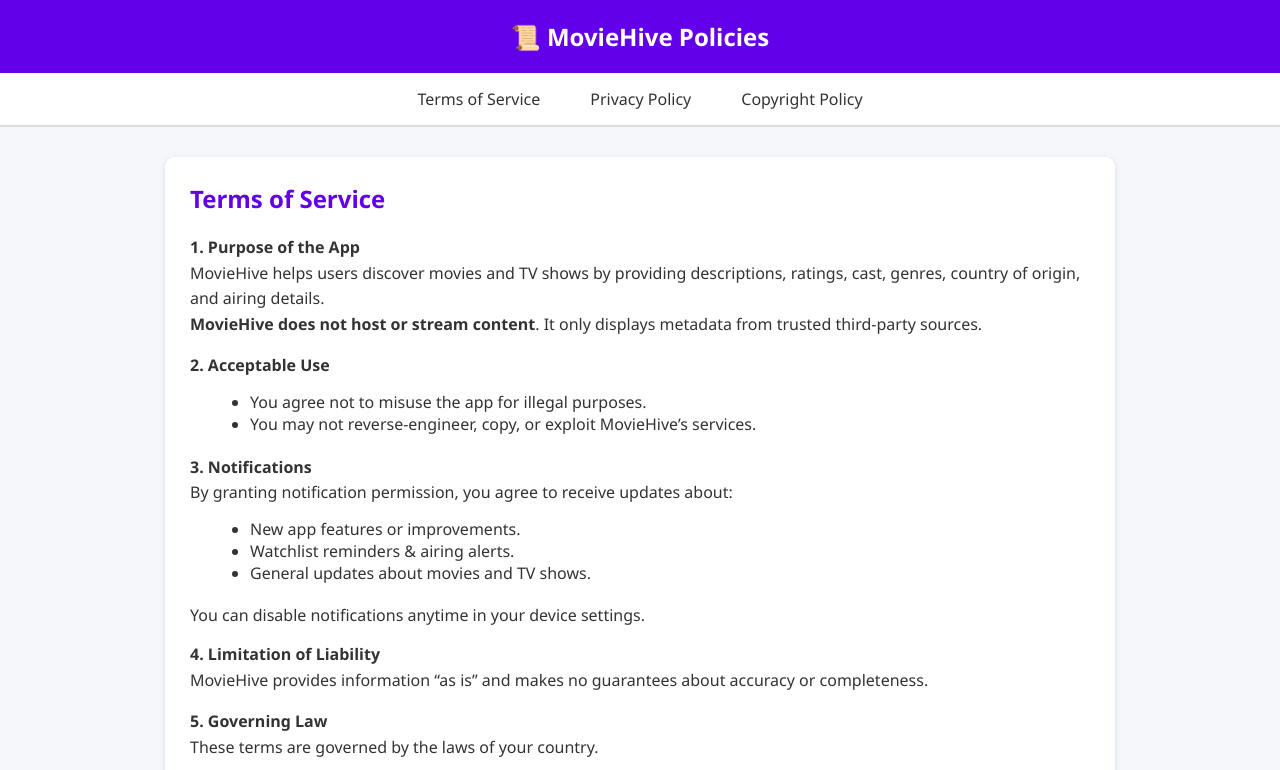
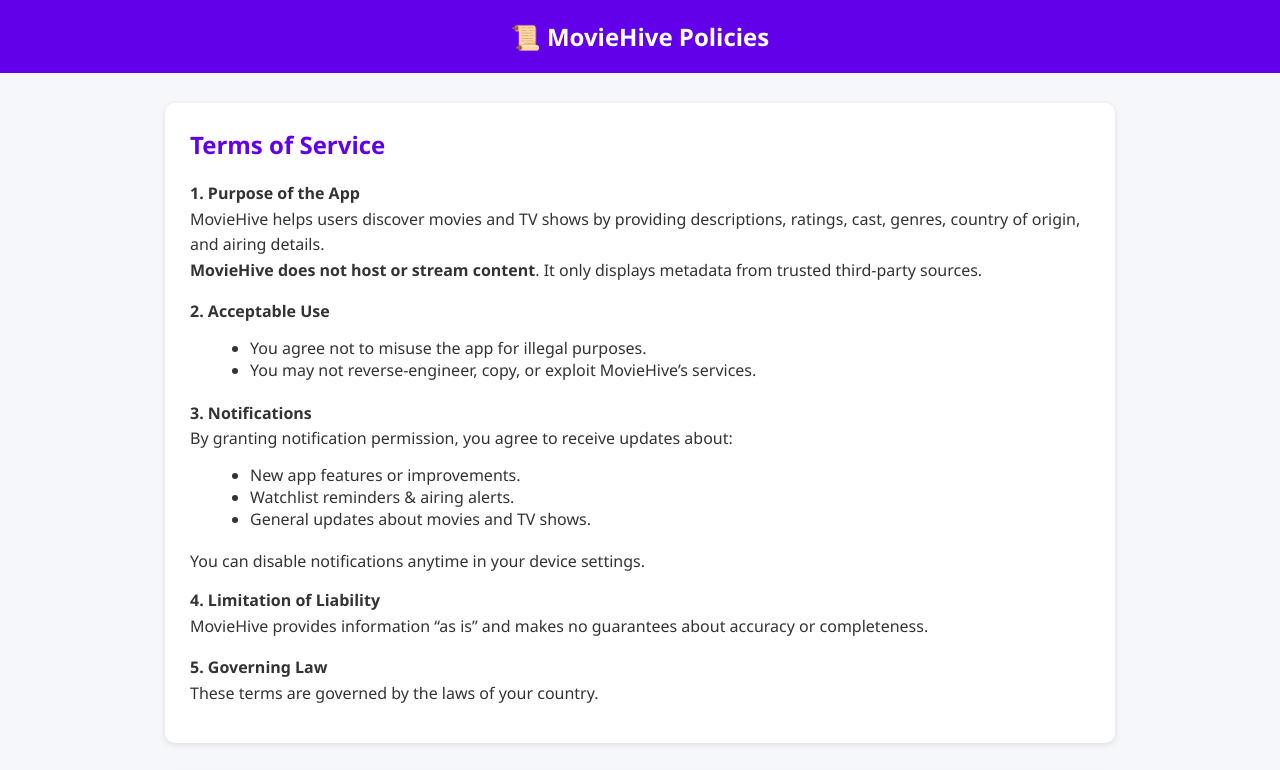
Before and after one commit to moviehiveapp-jpg/movies, a plain HTML site: page index.html in a window 1280 px wide. Shown: the top 770 px of the page. Drawn offline with Linux system fonts and the light colour scheme.

Commit message:
Update index.html

```diff
--- a/index.html
+++ b/index.html
@@ -20,29 +20,6 @@ header {
   text-align: center;
   font-size: 1.5rem;
   font-weight: bold;
-}
-
-.tab-container {
-  display: flex;
-  justify-content: center;
-  background: #fff;
-  border-bottom: 2px solid #ddd;
-}
-
-.tab {
-  padding: 15px 25px;
-  cursor: pointer;
-  transition: all 0.3s;
-  font-weight: 500;
-}
-
-.tab:hover {
-  background: #eee;
-}
-
-.tab.active {
-  border-bottom: 3px solid #6200ea;
-  color: #6200ea;
 }
 
 .content {
@@ -82,12 +59,6 @@ footer {
 
 <header>📜 MovieHive Policies</header>
 
-<div class="tab-container">
-  <div class="tab" onclick="showTab('tos')">Terms of Service</div>
-  <div class="tab" onclick="showTab('privacy')">Privacy Policy</div>
-  <div class="tab" onclick="showTab('copyright')">Copyright Policy</div>
-</div>
-
 <div class="content" id="tos">
   <h2>Terms of Service</h2>
   <p><b>1. Purpose of the App</b><br>
@@ -117,7 +88,7 @@ footer {
     These terms are governed by the laws of your country.</p>
 </div>
 
-<div class="content" id="privacy" style="display:none;">
+<div class="content" id="privacy">
   <h2>Privacy Policy</h2>
   <p><b>1. Data We Collect</b></p>
   <ul>
@@ -148,7 +119,7 @@ footer {
     📧 moviehiveapp@gmail.com</p>
 </div>
 
-<div class="content" id="copyright" style="display:none;">
+<div class="content" id="copyright">
   <h2>Copyright Policy</h2>
   <p><b>1. Content Ownership</b><br>
     All movie and TV show information is sourced from third-party APIs (TVMaze, TMDb).
@@ -167,26 +138,5 @@ footer {
   © 2025 MovieHive. All Rights Reserved.
 </footer>
 
-<script>
-function showTab(tabId) {
-  document.getElementById("tos").style.display = "none";
-  document.getElementById("privacy").style.display = "none";
-  document.getElementById("copyright").style.display = "none";
-
-  document.getElementById(tabId).style.display = "block";
-
-  let tabs = document.querySelectorAll(".tab");
-  tabs.forEach(tab => tab.classList.remove("active"));
-  document.querySelector(.tab[onclick="showTab('${tabId}')"]).classList.add("active");
-}
-
-// Load the correct tab based on ?tab= parameter
-window.onload = function() {
-  const params = new URLSearchParams(window.location.search);
-  const tab = params.get("tab") || "tos"; // default = Terms of Service
-  showTab(tab);
-};
-
-</script>
 </body>
 </html>
```
